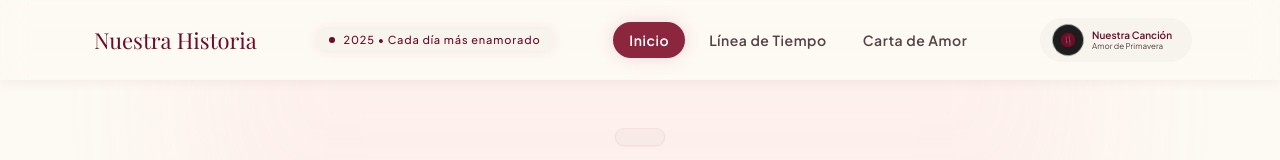
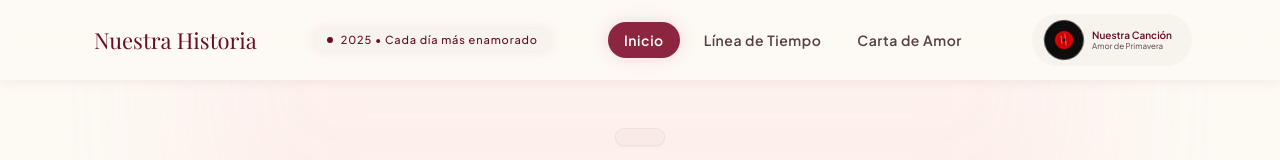
Before and after one commit to vemseb45/page_lov, a Next.js app: page /nuestra-historia in a window 1280 px wide. Shown: the top 160 px of the page. Built offline with nearby package versions, Linux system fonts and the light colour scheme.

Commit message:
cambio de fotos

```diff
--- a/src/app/(dashboard)/nuestra-historia/page.tsx
+++ b/src/app/(dashboard)/nuestra-historia/page.tsx
@@ -17,17 +17,26 @@ const NAV_LINKS = [
 function DiscoVinilo() {
   return (
     <svg viewBox="0 0 100 100" xmlns="http://www.w3.org/2000/svg" className="w-full h-full">
-      <circle cx="50" cy="50" r="48" fill="#1a1a1a" />
-      <circle cx="50" cy="50" r="44" fill="none" stroke="#2a2a2a" strokeWidth="1.2" />
-      <circle cx="50" cy="50" r="39" fill="none" stroke="#2a2a2a" strokeWidth="1.2" />
-      <circle cx="50" cy="50" r="34" fill="none" stroke="#2a2a2a" strokeWidth="1.2" />
-      <circle cx="50" cy="50" r="29" fill="none" stroke="#2a2a2a" strokeWidth="1.2" />
-      <circle cx="50" cy="50" r="23" fill="#6c0c28" />
-      <circle cx="50" cy="50" r="19" fill="none" stroke="#8b263e" strokeWidth="0.8" />
-      <text x="50" y="47" textAnchor="middle" fill="#ffd9dd" fontSize="6.5" fontFamily="serif" fontStyle="italic">Amor de</text>
-      <text x="50" y="56" textAnchor="middle" fill="#ffd9dd" fontSize="6.5" fontFamily="serif" fontStyle="italic">Primavera</text>
-      <circle cx="50" cy="50" r="3.5" fill="#1a1a1a" />
-      <circle cx="50" cy="50" r="48" fill="none" stroke="#2a2a2a" strokeWidth="1" />
+      {/* Cuerpo negro del vinilo */}
+      <circle cx="50" cy="50" r="49" fill="#0a0a0a" />
+      {/* Brillo sutil del borde */}
+      <circle cx="50" cy="50" r="49" fill="none" stroke="#1a1a1a" strokeWidth="1.5" />
+      {/* Surcos del vinilo — negro profundo */}
+      <circle cx="50" cy="50" r="45" fill="none" stroke="#181818" strokeWidth="1.3" />
+      <circle cx="50" cy="50" r="41" fill="none" stroke="#181818" strokeWidth="1.3" />
+      <circle cx="50" cy="50" r="37" fill="none" stroke="#181818" strokeWidth="1.3" />
+      <circle cx="50" cy="50" r="33" fill="none" stroke="#181818" strokeWidth="1.3" />
+      <circle cx="50" cy="50" r="29" fill="none" stroke="#181818" strokeWidth="1.3" />
+      {/* Etiqueta central — rojo vibrante */}
+      <circle cx="50" cy="50" r="23" fill="#cc0000" />
+      {/* Anillo interior de la etiqueta */}
+      <circle cx="50" cy="50" r="20" fill="none" stroke="#e83333" strokeWidth="0.8" />
+      <circle cx="50" cy="50" r="17" fill="none" stroke="#e83333" strokeWidth="0.5" />
+      {/* Texto de la etiqueta */}
+      <text x="50" y="46" textAnchor="middle" fill="#ffffff" fontSize="6.5" fontFamily="serif" fontStyle="italic" fontWeight="600">Amor de</text>
+      <text x="50" y="55" textAnchor="middle" fill="#ffffff" fontSize="6.5" fontFamily="serif" fontStyle="italic" fontWeight="600">Primavera</text>
+      {/* Agujero central */}
+      <circle cx="50" cy="50" r="3.8" fill="#0a0a0a" />
     </svg>
   );
 }
@@ -101,8 +110,8 @@ export default function NuestraHistoriaPage() {
               className="flex items-center gap-1.5 sm:gap-2 bg-surface-container-low px-2 sm:px-3 py-1.5 rounded-full hover:bg-secondary-container/30 active:bg-secondary-container/50 transition-colors group touch-manipulation"
               title="Amor de Primavera — Conjunto Chaney"
             >
-              {/* Disco vinilo giratorio */}
-              <div className="w-6 h-6 sm:w-7 sm:h-7 lg:w-8 lg:h-8 shrink-0 animate-spin-slow">
+              {/* Disco vinilo giratorio — más grande */}
+              <div className="w-8 h-8 sm:w-9 sm:h-9 lg:w-10 lg:h-10 shrink-0 animate-spin-slow">
                 <DiscoVinilo />
               </div>
 
@@ -124,16 +133,23 @@ export default function NuestraHistoriaPage() {
               </span>
             </a>
 
-            {/* Botón hamburguesa — solo móvil */}
+            {/* Botón 3 puntos — solo móvil */}
             <button
               onClick={() => setMenuAbierto((v) => !v)}
               className="md:hidden w-8 h-8 sm:w-9 sm:h-9 flex items-center justify-center rounded-full bg-surface-container-low hover:bg-surface-container transition-colors touch-manipulation"
               aria-label={menuAbierto ? 'Cerrar menú' : 'Abrir menú'}
               aria-expanded={menuAbierto}
             >
-              <span className="material-symbols-outlined text-primary text-[20px]">
-                {menuAbierto ? 'close' : 'menu'}
-              </span>
+              {menuAbierto
+                ? <span className="material-symbols-outlined text-primary text-[20px]">close</span>
+                : (
+                  <span className="flex flex-col items-center gap-[3.5px]">
+                    <span className="w-[4px] h-[4px] rounded-full bg-primary block" />
+                    <span className="w-[4px] h-[4px] rounded-full bg-primary block" />
+                    <span className="w-[4px] h-[4px] rounded-full bg-primary block" />
+                  </span>
+                )
+              }
             </button>
           </div>
         </div>
@@ -168,7 +184,7 @@ export default function NuestraHistoriaPage() {
               onClick={() => setMenuAbierto(false)}
               className="flex items-center gap-3 px-4 py-2.5 rounded-xl bg-surface-container-low mt-1 hover:bg-secondary-container/30 transition-colors touch-manipulation"
             >
-              <div className="w-9 h-9 shrink-0 animate-spin-slow">
+              <div className="w-10 h-10 shrink-0 animate-spin-slow">
                 <DiscoVinilo />
               </div>
               <div className="flex flex-col leading-none flex-1">
--- a/src/frontend/components/conts/majoStoryData.ts
+++ b/src/frontend/components/conts/majoStoryData.ts
@@ -33,13 +33,8 @@ export const majoTimeline: MomentoHistoria[] = [
     categoria: 'juegos',
     lado: 'derecha',
     variante: 'secondary',
-    keepsakeType: 'card',
-    cardContenido: {
-      icono: '',
-      titulo: '',
-      texto:
-        '',
-    },
+    keepsakeType: 'image',
+    imagenUrl: '/fiesta.jpg',
   },
   {
     id: 3,
```
